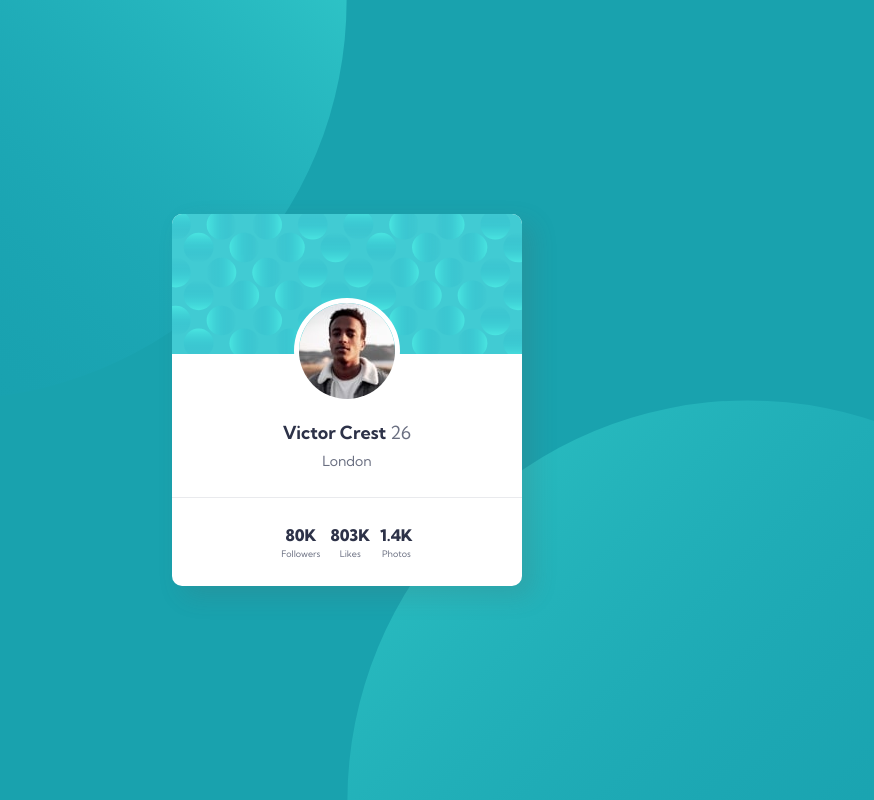
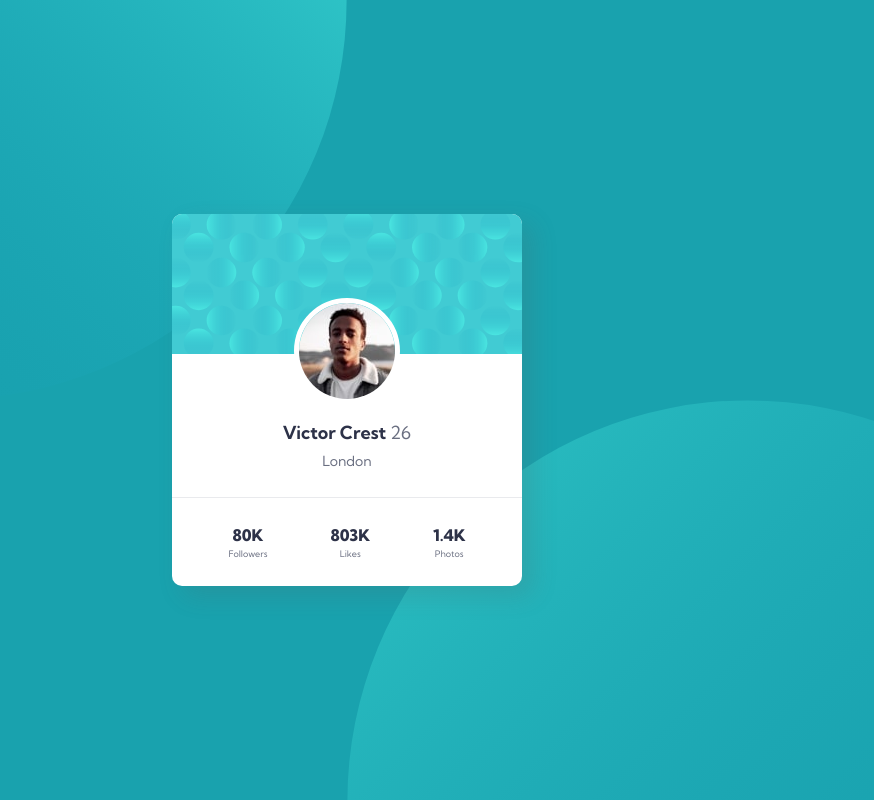
Before and after one commit to Peter-diper/profile-card-component-main, a plain HTML site: page index.html in a window 1280 px wide. Shown: the whole page, without its empty margins (293-1167 px from the left). Drawn offline with Linux system fonts and the light colour scheme.

Commit message:
adding detail

```diff
--- a/assets/style/style.css
+++ b/assets/style/style.css
@@ -79,10 +79,8 @@ body {
 
 .card-profile-info {
   display: flex;
-  justify-content: center;
-  gap: 1rem;
-  padding: 2.5rem 0;
-
+  justify-content: space-around;
+  padding: 2.5rem;
   border-top: 1px solid var(--bg-Gray-100);
 }
 .item {
```
